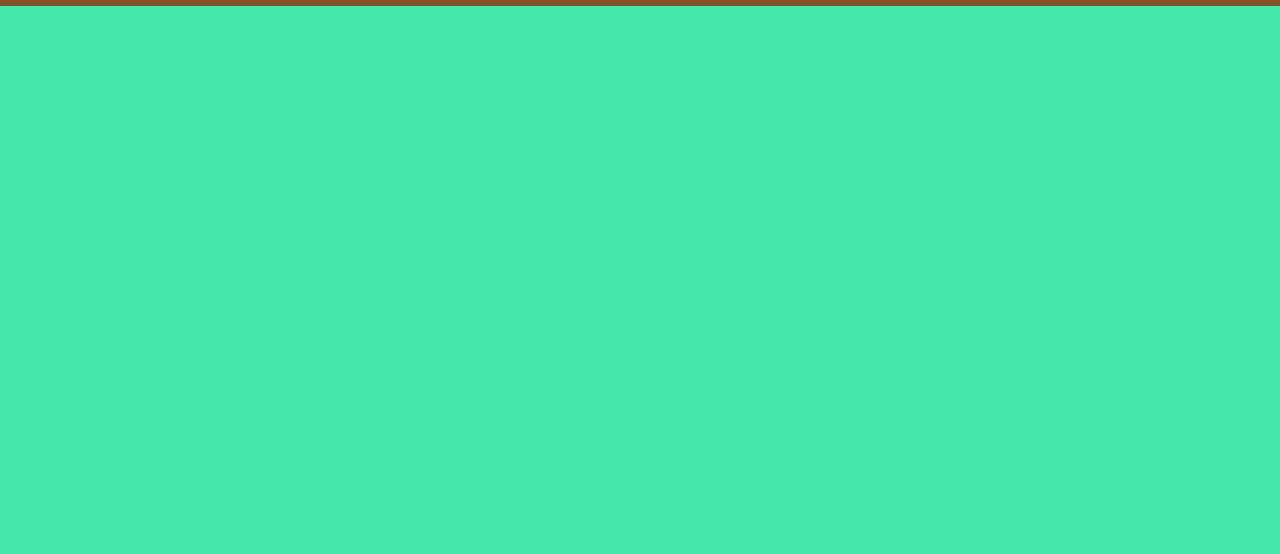
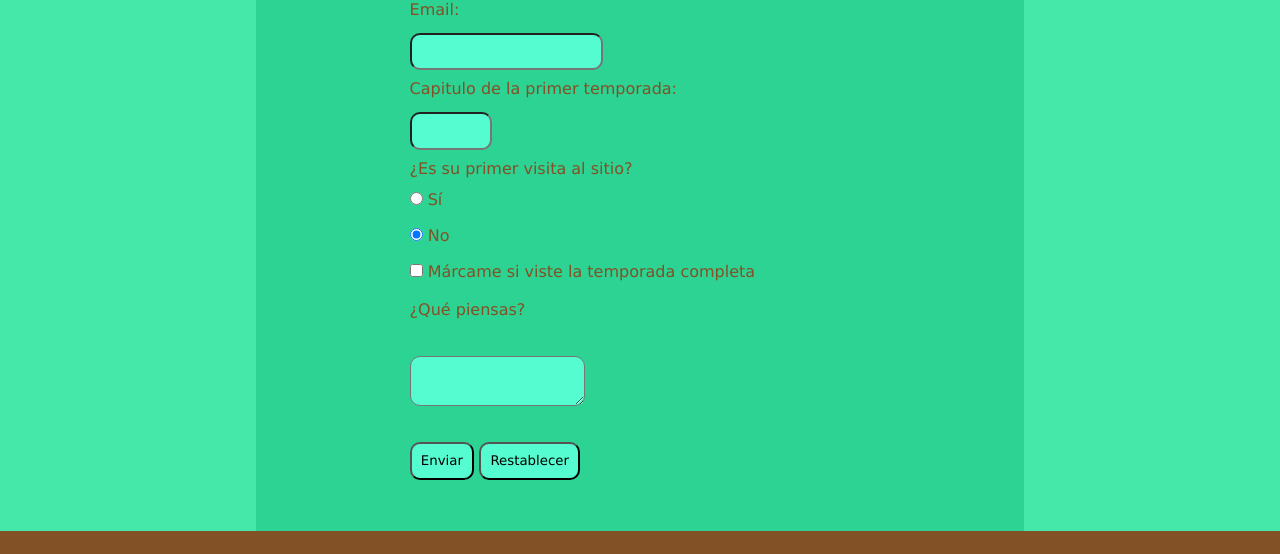
Before and after one commit to Uri-Grzenda/LabIII-SayAnything, a plain HTML site: page recepcion.html in a window 1280 px wide. Shown: the part 737-1291 px from the top of the page. Before the commit the page ends 800 px from the top, so only its background shows below. Drawn offline with Linux system fonts and the light colour scheme.

Commit message:
Formulario de contacto implementado y estilizado

```diff
--- a/css/estilos.css
+++ b/css/estilos.css
@@ -307,6 +307,43 @@ body h4 {
 
 /* --- </Personajes> --- */
 
+/* --- <Formulario de contacto> --- */
+
+.contacto {
+  margin-left: 20%;
+  margin-right: 20%;
+  background-color: #2dd393;
+  padding-top: 5%;
+  padding-bottom: 3%;
+}
+.contacto * {
+  margin-bottom: 0.5%;
+}
+
+.contacto p {
+  padding-top: 5%;
+}
+.contacto label {
+  margin-top: 3%;
+}
+.contacto input, textarea {
+  margin: 3% 0 2%;
+  padding: 2% 2% 2% 2%;
+  border-radius: 10px;
+  background-color: rgb(85, 252, 208);
+}
+
+.contacto input[type="checkbox"] {
+  margin-bottom: 5%;
+}
+
+.contacto textarea {
+  resize: vertical;
+}
+
+/* --- </Formulario de contacto> --- */
+
+
 /* Footer */
 
 footer {
--- a/recepcion.html
+++ b/recepcion.html
@@ -61,6 +61,34 @@
 
   </article>
 
+
+  <form class="contacto" action="/paginaDestino.php" method="GET">
+    <section class="texto">
+      <h2> Contacto </h2>
+      <p> Nos encantaría saber tu opinión sobre algún capítulo de la serie.
+      Coloca tu email si quieres recibir nuestras novedades </p>
+      <label for="email">Email:</label><br>
+      <input type="email" id="email" name="email"><br>
+      <label for="capitulo">Capitulo de la primer temporada:</label><br>
+      <input type="number" id="capitulo" name="capitulo" min=1 max=12 required><br>
+      <label for="nuevoUsuario">¿Es su primer visita al sitio?</label><br>
+      <input type="radio" id="nuevoSi" name="nuevoUsuario" value="SI" required>
+      <label for="nuevoSi">Sí</label><br>
+      <input type="radio" id="nuevoNo" name="nuevoUsuario" value="NO" checked="checked" required>
+      <label for="nuevoNo">No</label><br>
+      <input type="checkbox" id="temporadaCompleta" name="temporadaCompleta" value="temporadaCompleta">
+      <label for="vehicle1"> Márcame si viste la temporada completa</label><br>
+      <label for="opinion">¿Qué piensas?</label><br>
+      <p>
+        <textarea id="opinion" name="opinion"></textarea>
+      </p>
+
+      <input type="submit" value="Enviar" id="enviar">
+      <input type="reset" value="Restablecer" id="restablecer">
+
+    </section>
+  </form>
+
   <footer>
     <nav>
       <ul>
```
Also changed, not shown: bojack.html (+6 -10 lines), personajes.html (+1 -1 lines).
